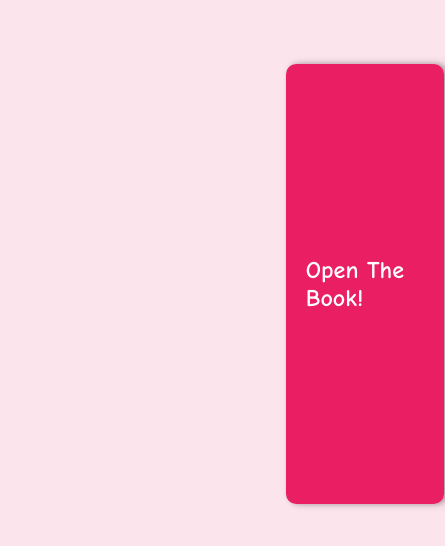
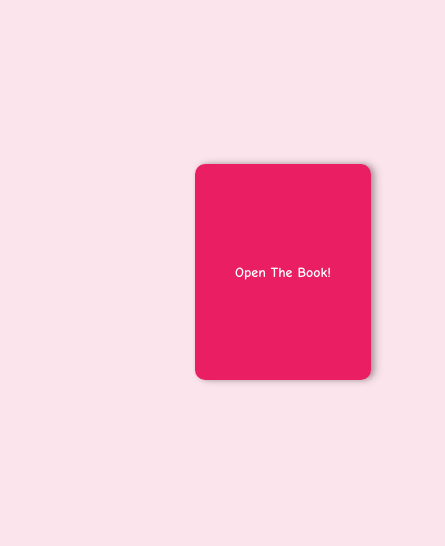
Before and after one commit to gustigiyus/happy-graduate, a plain HTML site: page index.html in a window 390 px wide. Shown: the part 166-712 px from the top of the page, 445 px wide, since content can reach past the window. Drawn offline with Linux system fonts and the light colour scheme.

Commit message:
Fix responsive

```diff
--- a/index.html
+++ b/index.html
@@ -17,9 +17,10 @@
 
       .book-container {
         position: relative;
-        width: 300px;
-        height: 400px;
+        width: 250px; /* Adjusted width for smaller screens */
+        height: 350px; /* Adjusted height for smaller screens */
         perspective: 1000px;
+        margin-left: 300px;
       }
 
       .book {
@@ -38,7 +39,8 @@
         background-color: #ffebee;
         border-radius: 10px;
         box-shadow: 2px 0px 5px rgba(0, 0, 0, 0.2);
-        padding: 20px;
+        padding: 15px; /* Reduced padding */
+        font-size: 16px; /* Smaller font size */
       }
 
       .page-2 {
@@ -49,7 +51,8 @@
         background-color: #ffebee;
         border-radius: 10px;
         box-shadow: 5px 0px 8px rgba(0, 0, 0, 0.2);
-        padding: 20px;
+        padding: 15px; /* Reduced padding */
+        font-size: 16px; /* Smaller font size */
       }
 
       .cover {
@@ -58,7 +61,7 @@
         display: flex;
         align-items: center;
         justify-content: center;
-        font-size: 24px;
+        font-size: 20px; /* Reduced font size */
         font-weight: bold;
         backface-visibility: hidden;
       }
@@ -70,7 +73,7 @@
         align-items: center;
         justify-content: center;
         flex-direction: column;
-        padding: 20px;
+        padding: 15px; /* Reduced padding */
       }
 
       @keyframes slideDown {
@@ -90,11 +93,11 @@
 
       .congrats-text {
         position: absolute;
-        top: 20px;
+        top: 10px; /* Adjusted positioning */
         left: 50%;
         text-align: center;
         transform: translateX(-50%);
-        font-size: 50px;
+        font-size: 30px; /* Reduced font size */
         font-weight: bold;
         color: #ff4081;
         opacity: 0;
@@ -104,8 +107,8 @@
       .balloon {
         position: absolute;
         bottom: -100px;
-        width: 50px;
-        height: 70px;
+        width: 40px; /* Reduced balloon size */
+        height: 60px; /* Reduced balloon size */
         background-color: #ff80ab;
         border-radius: 50%;
         animation: fly 5s ease-in-out forwards;
@@ -116,9 +119,9 @@
         content: "";
         position: absolute;
         bottom: -10px;
-        left: 20px;
-        width: 10px;
-        height: 20px;
+        left: 15px; /* Adjusted position */
+        width: 8px; /* Reduced balloon string width */
+        height: 15px; /* Reduced balloon string height */
         background-color: #ff80ab;
         clip-path: polygon(50% 0%, 0% 100%, 100% 100%);
       }
@@ -136,8 +139,8 @@
 
       .firework {
         position: absolute;
-        width: 10px;
-        height: 10px;
+        width: 8px; /* Reduced firework size */
+        height: 8px; /* Reduced firework size */
         border-radius: 50%;
         background-color: #ffab40;
         animation: explode 1s ease-out forwards;
@@ -155,32 +158,108 @@
       }
 
       button {
-        padding: 10px 20px;
+        padding: 8px 16px; /* Reduced padding */
         border: none;
-        border-radius: 20px;
+        border-radius: 15px; /* Adjusted border radius */
         background-color: #e91e63;
         color: white;
-        font-size: 18px;
+        font-size: 16px; /* Reduced font size */
         cursor: pointer;
-        margin-top: 20px;
+        margin-top: 15px; /* Reduced margin */
       }
 
       button:hover {
         background-color: #d81b60;
       }
+
+      .title-graduate {
+        font-size: 20px;
+        text-align: center;
+      }
+
+      @media (max-width: 600px) {
+        /* Additional media query for very small screens */
+        .book-container {
+          width: 160px;
+          height: 200px;
+          margin-left: 160px;
+        }
+
+        .book {
+          position: absolute;
+          width: 100%;
+          height: 100%;
+          transform-style: preserve-3d;
+          transform-origin: left;
+          transition: transform 1s ease;
+        }
+
+        .page {
+          position: absolute;
+          width: 100%;
+          height: 100%;
+          background-color: #ffebee;
+          border-radius: 10px;
+          box-shadow: 2px 0px 5px rgba(0, 0, 0, 0.2);
+          padding: 8px; /* Reduced padding */
+          font-size: 12px; /* Smaller font size */
+        }
+
+        .page-2 {
+          display: flex;
+          align-items: center;
+          width: 100%;
+          height: 100%;
+          background-color: #ffebee;
+          border-radius: 10px;
+          box-shadow: 5px 0px 8px rgba(0, 0, 0, 0.2);
+          padding: 8px; /* Reduced padding */
+          font-size: 12px; /* Smaller font size */
+        }
+
+        .cover {
+          background-color: #e91e63;
+          color: white;
+          display: flex;
+          align-items: center;
+          justify-content: center;
+          font-size: 14px; /* Reduced font size */
+          font-weight: bold;
+          backface-visibility: hidden;
+        }
+
+        .congrats-text {
+          font-size: 24px;
+        }
+
+        button {
+          font-size: 11px;
+          font-weight: bold;
+        }
+
+        .title-graduate {
+          font-size: 14px;
+          text-align: center;
+        }
+
+        .text-inside-graduate {
+          font-size: 11.5px;
+        }
+      }
     </style>
   </head>
   <body>
-    <div class="book-container" style="margin-left: 300px" onclick="openBook()">
+    <div class="book-container" onclick="openBook()">
       <div class="book" id="book">
         <div class="page cover">Open The Book!</div>
         <div class="page inside-page">
-          <h1>Happy Graduation!</h1>
+          <h1 class="title-graduate">Happy Graduation!</h1>
+          <!-- Reduced heading font size -->
           <button onclick="showCelebration(event)">Click Here 🎉</button>
         </div>
       </div>
       <div class="page-2">
-        <div style="text-align: center">
+        <div style="text-align: center" class="text-inside-graduate">
           <b>Congrats on graduating! 🎉</b>
           <br /><br />
           I’m so proud of everything you’ve achieved. Can’t wait to see all the
@@ -263,7 +342,7 @@
         setTimeout(() => {
           text.style.opacity = "0";
           text.hidden = true;
-        }, 3000);
+        }, 5000);
       }
     </script>
   </body>
```
